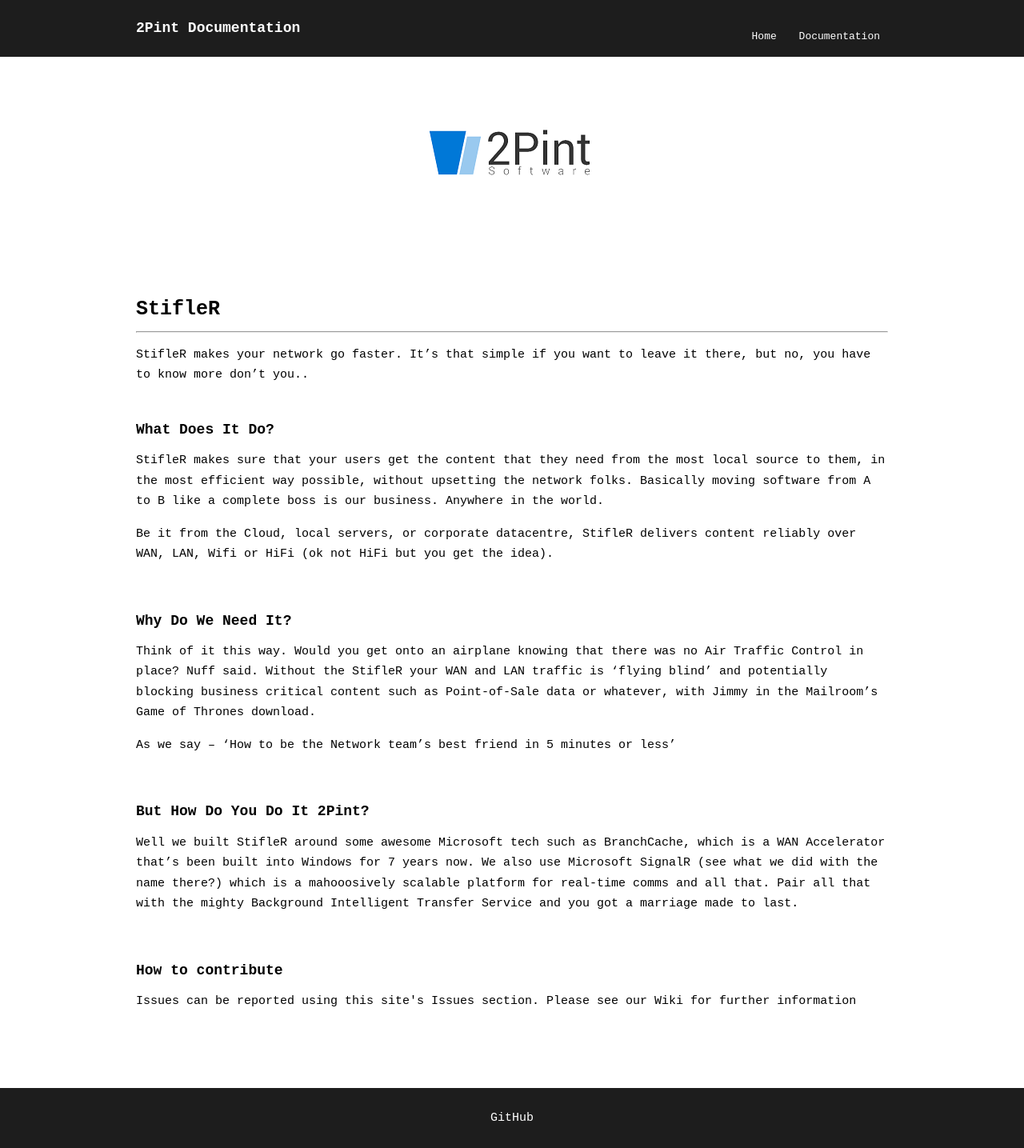
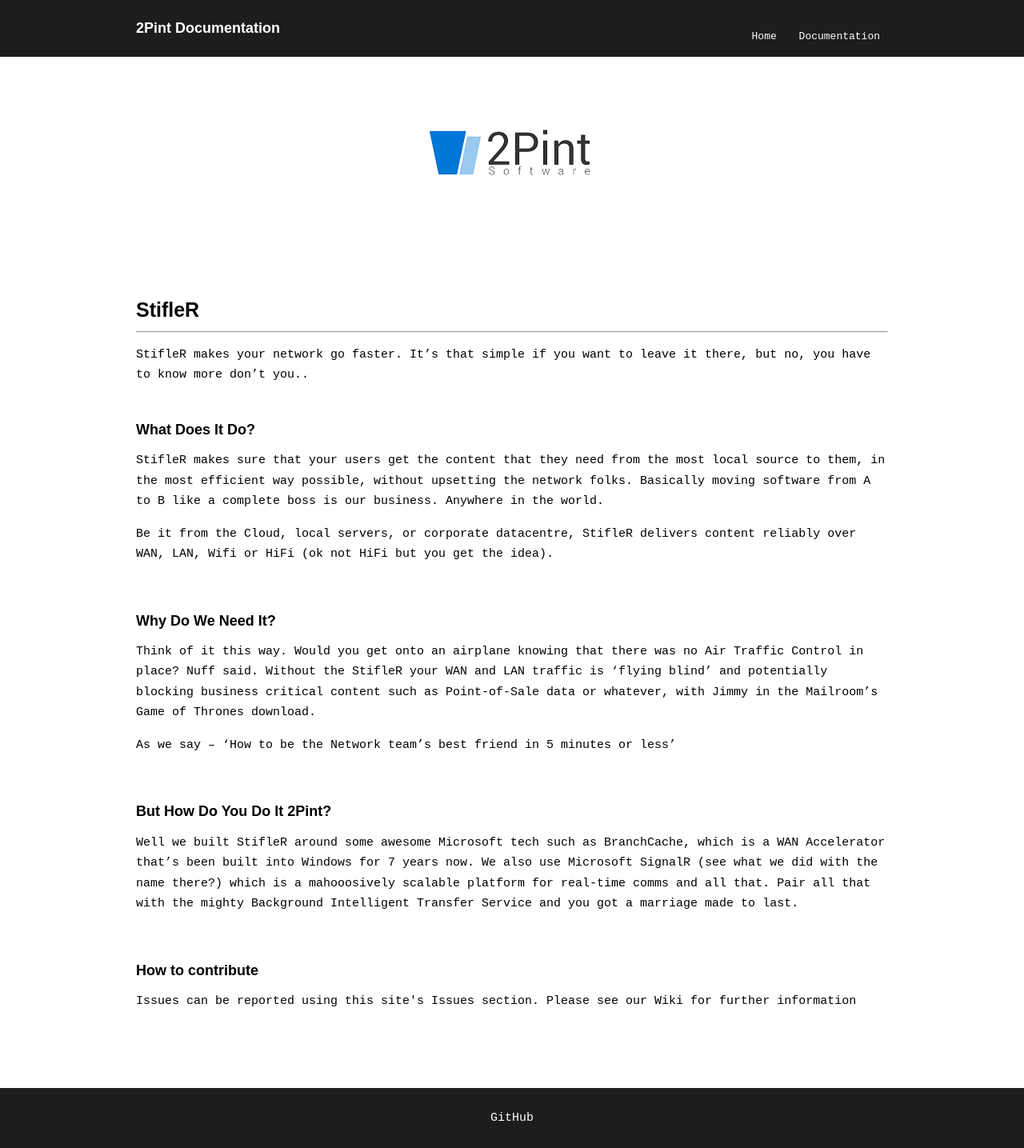
Before and after one commit to RoseSmithTest/2PintTest.github.io, a Jekyll site: the page built from index.html, in a window 1280 px wide. Shown: the whole page at 80% size. Built offline with Jekyll 4.4.1, drawn with Linux system fonts in a browser that asks for light colours.

Commit message:
Update style.css

```diff
--- a/css/style.css
+++ b/css/style.css
@@ -1,11 +1,11 @@
-h1 { font-family: monospace;
+h1 { font-family: "Source Sans Pro", sans-serif;
      font-size: 25px;
 	font-style: normal;
 	font-variant: normal;
 	font-weight: 700;
 	line-height: 18.7px; }
 
-h3 { font-family: monospace;
+h3 { font-family: "Source Sans Pro", sans-serif;
 	font-size: 18px;
 	font-style: normal;
 	font-variant: normal;
```
